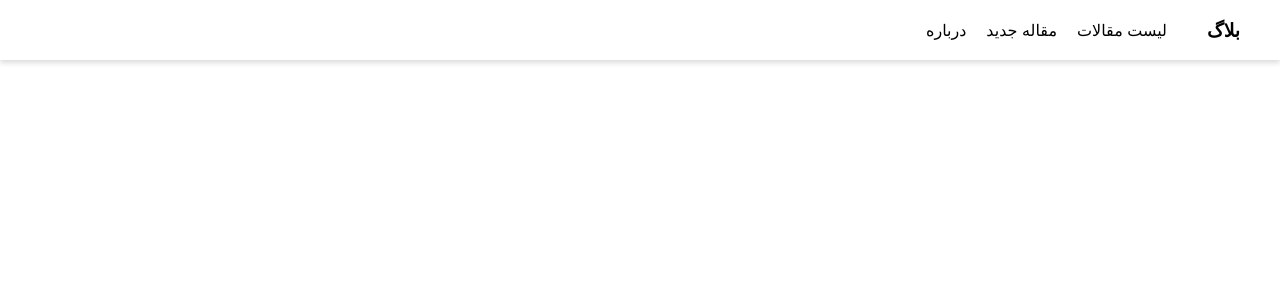
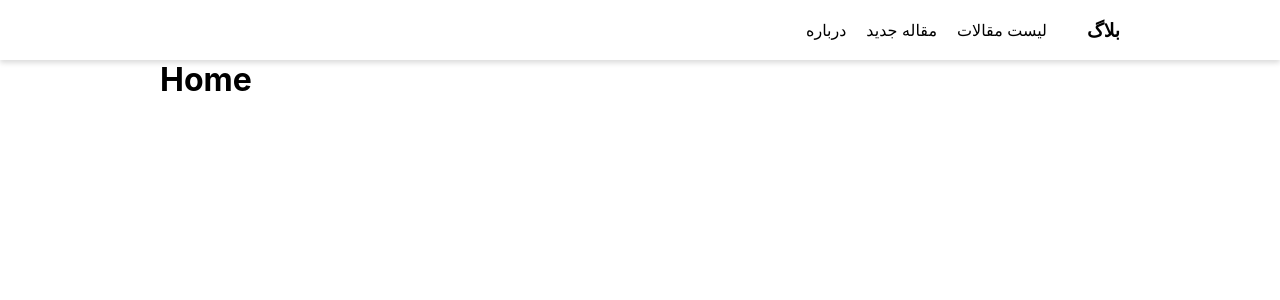
Before and after one commit to zohrehharati430/Article-weblog, a React (Create React App) app: page / in a window 1280 px wide. Shown: the top 300 px of the page. Built offline with nearby package versions, Linux system fonts and the light colour scheme.

Commit message:
Refactor Navbar and Home components for improved structure and styling; update CSS for better layout

```diff
--- a/src/components/navbar/Navbar.jsx
+++ b/src/components/navbar/Navbar.jsx
@@ -2,6 +2,8 @@ import styled from './navbar.module.css'
 function Navbar(props){
 
   return(
+    <div className={styled.headerWrapper}>
+        <div className='container'>
             <div  className={styled.header}>
                 <h3>{props.title}</h3>
                 <ul>
@@ -10,6 +12,8 @@ function Navbar(props){
                     <li>درباره</li>
                 </ul>
             </div>
+        </div>
+    </div>
   )
 }
 export default Navbar
--- a/src/components/navbar/navbar.module.css
+++ b/src/components/navbar/navbar.module.css
@@ -1,11 +1,14 @@
+.headerWrapper{
+    box-shadow: 0px 3px 5px #ddd;
+}
 .header{
-    box-shadow: 0px 3px 5px #ddd;
+
     height: 60px;
     display:flex;
     justify-content: end;
     align-items: center;
     flex-direction: row-reverse;
-    padding: 0 40px;
+
 }
 .header ul{
     display: flex;
--- a/src/index.css
+++ b/src/index.css
@@ -16,3 +16,6 @@ h1,h2,h3,h4,h5,h6,p,ul{
   padding: 0;
   list-style: none;
 }
+.container{
+  padding: 0 160px;
+}
--- a/src/pages/home/Home.jsx
+++ b/src/pages/home/Home.jsx
@@ -3,8 +3,10 @@ import Navbar from "../../components/navbar/Navbar"
 function Home(props){
     return(
        <div>
-
         <Navbar title="بلاگ"/>
+        <div className="container">
+            <h1>Home</h1>
+        </div>
        </div>
     )
 }
```
Lines whose indentation alone changed are shown as unchanged.
